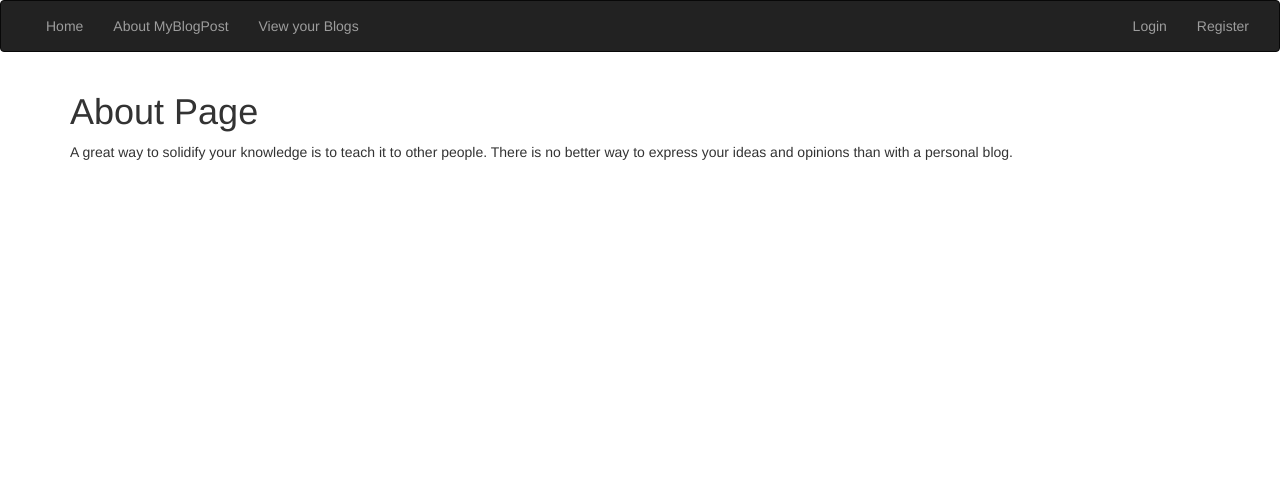
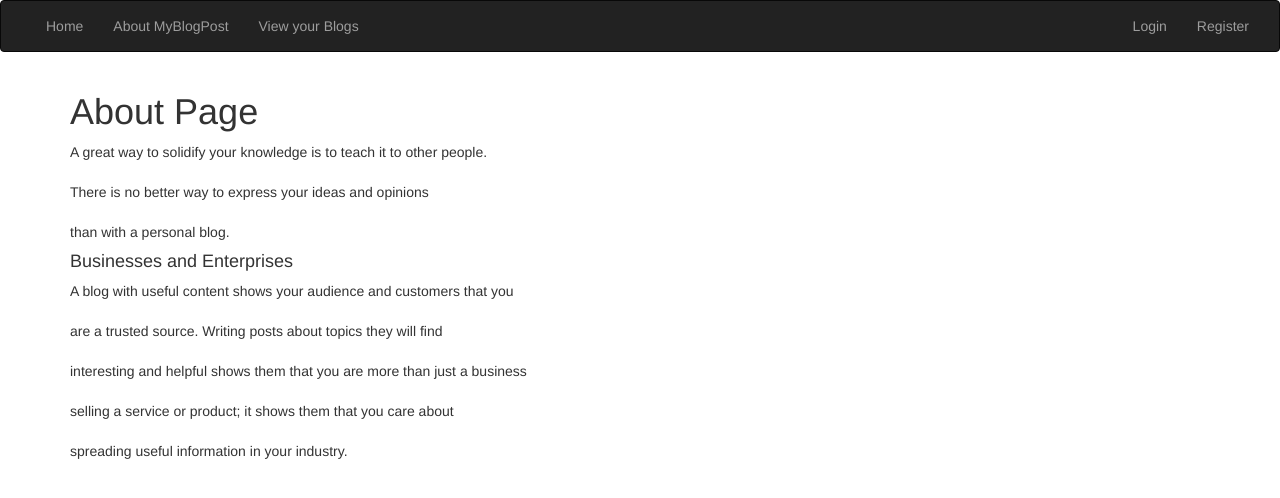
Before and after one commit to Otybrian/blogpost, a Flask app: page /about in a window 1280 px wide. Shown: the top 498 px of the page. Run offline with Flask 2, Linux system fonts and the light colour scheme; some libraries are stand-ins or nearby versions.

Commit message:
style the about-page

```diff
--- a/app/templates/about.html
+++ b/app/templates/about.html
@@ -2,7 +2,15 @@
 {% block content %}
 <div class="container">
     <h1>About Page</h1>
-    <p>A great way to solidify your knowledge is to teach it to other people. There is no better way to express your ideas and opinions than with a personal blog.</p>
+    <p>A great way to solidify your knowledge is to teach it to other people. <br> <br>
+        There is no better way to express your ideas and opinions <br> <br>
+        than with a personal blog.</p>
+        <h4>Businesses and Enterprises</h4>
+    <p>A blog with useful content shows your audience and customers that you <br> <br>
+        are a trusted source. Writing posts about topics they will find <br> <br>
+        interesting and helpful shows them that you are more than just a business<br> <br>
+         selling a service or product; it shows them that you care about<br> <br>
+          spreading useful information in your industry.</p>
 </div>
 
 {% endblock content %}
```
